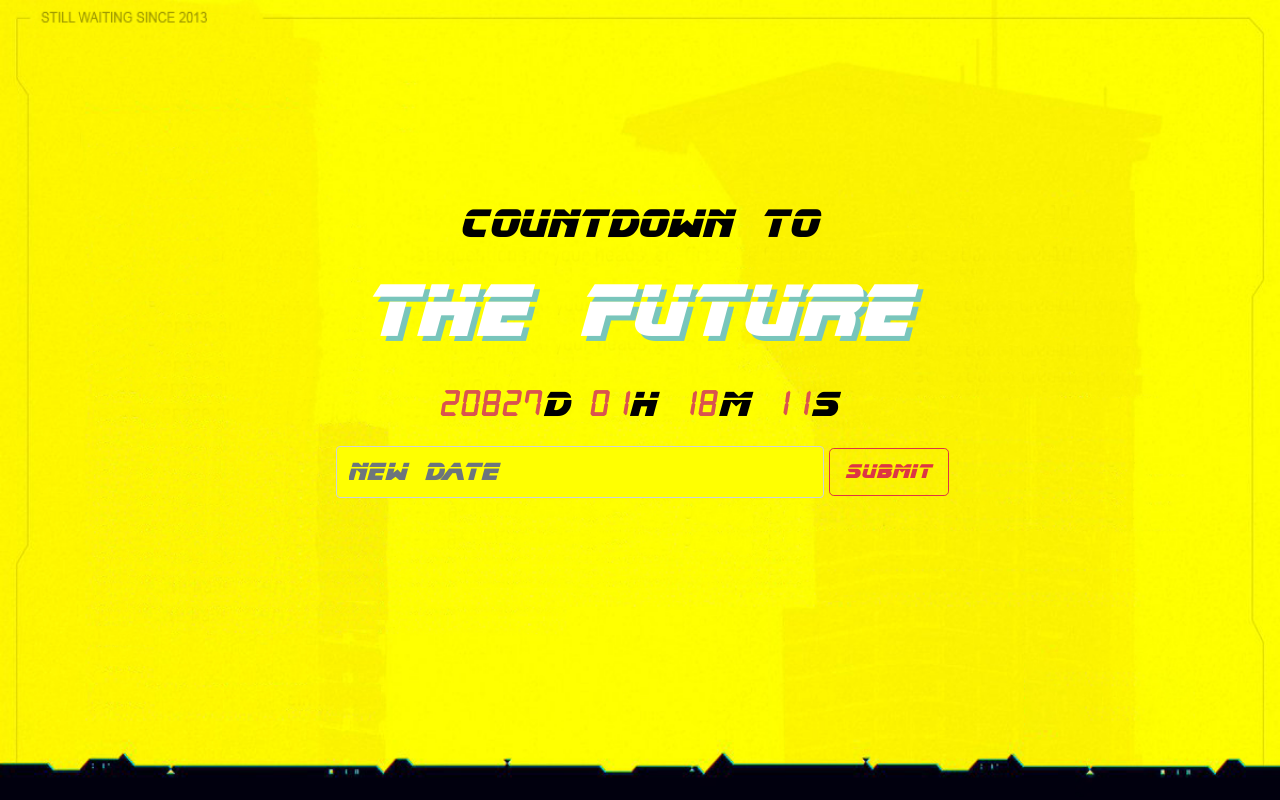
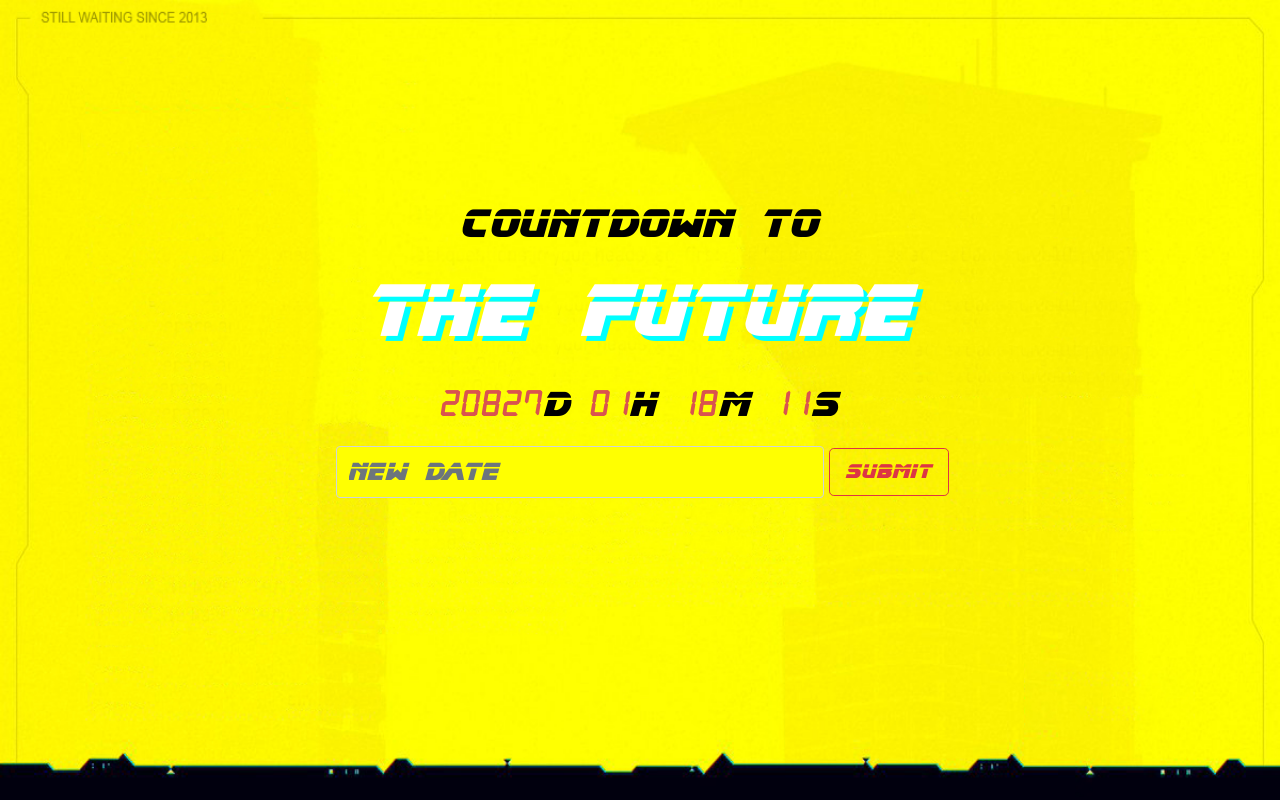
Before and after one commit to springlordpants/countdown-to-the-future, a React (Create React App) app: page / in a window 1280 px wide. Built offline with nearby package versions, Linux system fonts and the light colour scheme.

Commit message:
Last global style changes

```diff
--- a/src/styling/style.css
+++ b/src/styling/style.css
@@ -53,7 +53,7 @@ body {
 
 .Date-Title {
   color: white;
-  text-shadow: 5px 5px #78c5bb;
+  text-shadow: 5px 5px #00ffff;
   display: -webkit-box;
   display: -ms-flexbox;
   display: flex;
--- a/src/styling/style.scss
+++ b/src/styling/style.scss
@@ -40,7 +40,7 @@ body {
 
 .Date-Title {
   color: white;
-  text-shadow: 5px 5px #78c5bb;
+  text-shadow: 5px 5px #00ffff;
   display: flex;
   justify-content: center;
   font-size: 75px;
```
Also changed, not shown: 1 other file (tests, documents, lock files or other folders).
